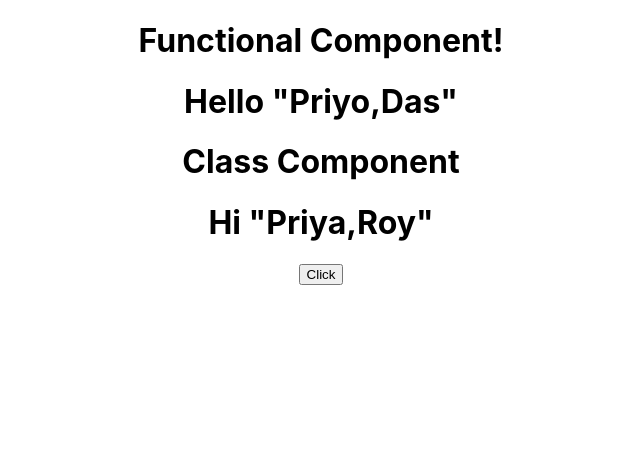
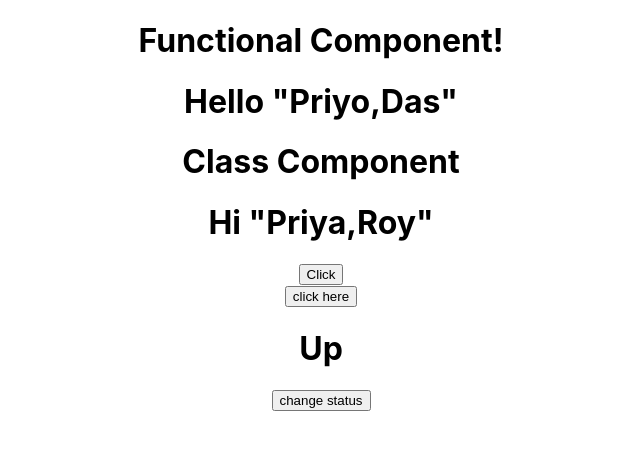
Before and after one commit to priyodas12/react-v2, a React (Create React App) app: page / in a window 1280 px wide. Shown: the top 450 px of the page, without its empty margins (319-959 px from the left). Built offline with nearby package versions, Linux system fonts and the light colour scheme.

Commit message:
event handling

```diff
--- a/src/App.js
+++ b/src/App.js
@@ -1,14 +1,18 @@
 import './App.css';
 import WelcomeFunc from './Components/WelcomeFunc'
 import WelcomeCls from './Components/WelcomeCls'
-import ClickEvent from './Components/ClickEvent'
+import ClickEventFunc from './Components/ClickEventFunc'
+import ClickEventCls from './Components/ClickEventCls'
+import Bindeventcls from './Components/BindEventCls'
 
 function App() {
   return (
     <div className="App">
       <WelcomeFunc name="Priyo" surname="Das"></WelcomeFunc>
       <WelcomeCls name="Priya" surname="Roy"></WelcomeCls>
-      <ClickEvent></ClickEvent>
+      <ClickEventFunc></ClickEventFunc>
+      <ClickEventCls></ClickEventCls>
+      <Bindeventcls></Bindeventcls>
     </div>
   );
 }
--- /dev/null
+++ b/src/Components/BindEventCls.js
@@ -0,0 +1,42 @@
+import React, { Component } from 'react'
+
+export default class Bindeventcls extends Component {
+  constructor(props) {
+    super(props)
+
+    this.state = {
+      status: "Up"
+    }
+
+    this.handleEvent = this.handleEvent.bind(this)
+  }
+
+  componentDidMount() {
+
+  }
+
+  componentDidUpdate(prevProps, prevState, snapshot) { if (prevState.name !== this.state.name) { this.handler() } }
+
+  componentWillUnmount() {
+
+  }
+
+  // Prototype methods, Bind in Constructor (ES2015)
+  handleEvent() { }
+
+  // Class Properties (Stage 3 Proposal)
+  eventHandler = () => {
+    this.setState(
+      { status: "Down" }
+    )
+  }
+
+  render() {
+    return (
+      <>
+        <h1>{this.state.status}</h1>
+        <button onClick={this.eventHandler}>change status</button>
+      </>
+    )
+  }
+}
--- /dev/null
+++ b/src/Components/ClickEventCls.js
@@ -0,0 +1,17 @@
+import React, { Component } from 'react'
+
+class ClickEventCls extends Component {
+
+  clickHandler() {
+    console.log("button clicked form Class component!")
+  }
+  render() {
+    return (
+      <div>
+        <button onClick={this.clickHandler}>click here</button>
+      </div>
+    )
+  }
+}
+
+export default ClickEventCls
--- a/src/Components/ClickEvent.js
+++ b/src/Components/ClickEventFunc.js
@@ -1,9 +1,9 @@
 import React from 'react'
 
-const ClickEvent = () => {
+const ClickEventFunc = () => {
 
   const clickHandler = () => {
-    console.log('button cliecked!')
+    console.log('button clicked from functional component!')
   }
   return (
     <div>
@@ -12,4 +12,4 @@ const ClickEvent = () => {
   )
 }
 
-export default ClickEvent
+export default ClickEventFunc
```
Also changed, not shown: 1 other file (tests, documents, lock files or other folders).
